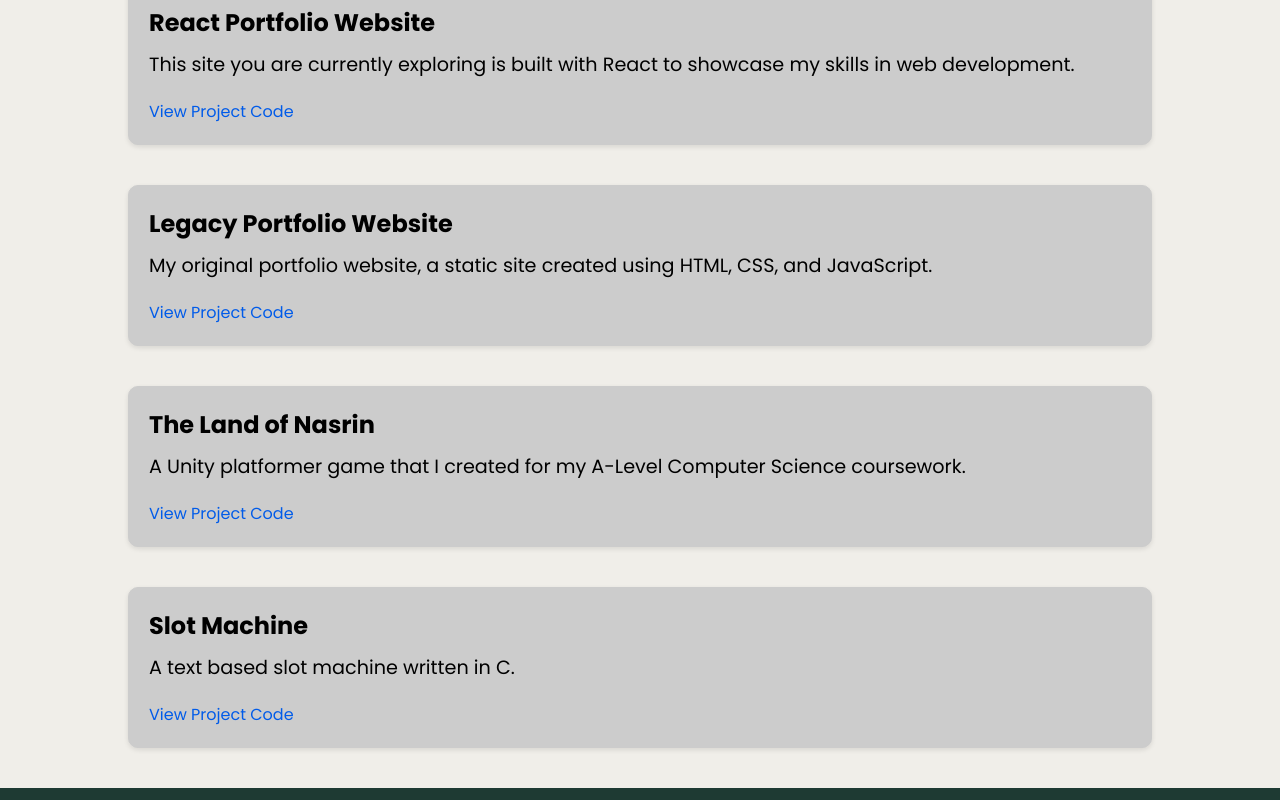
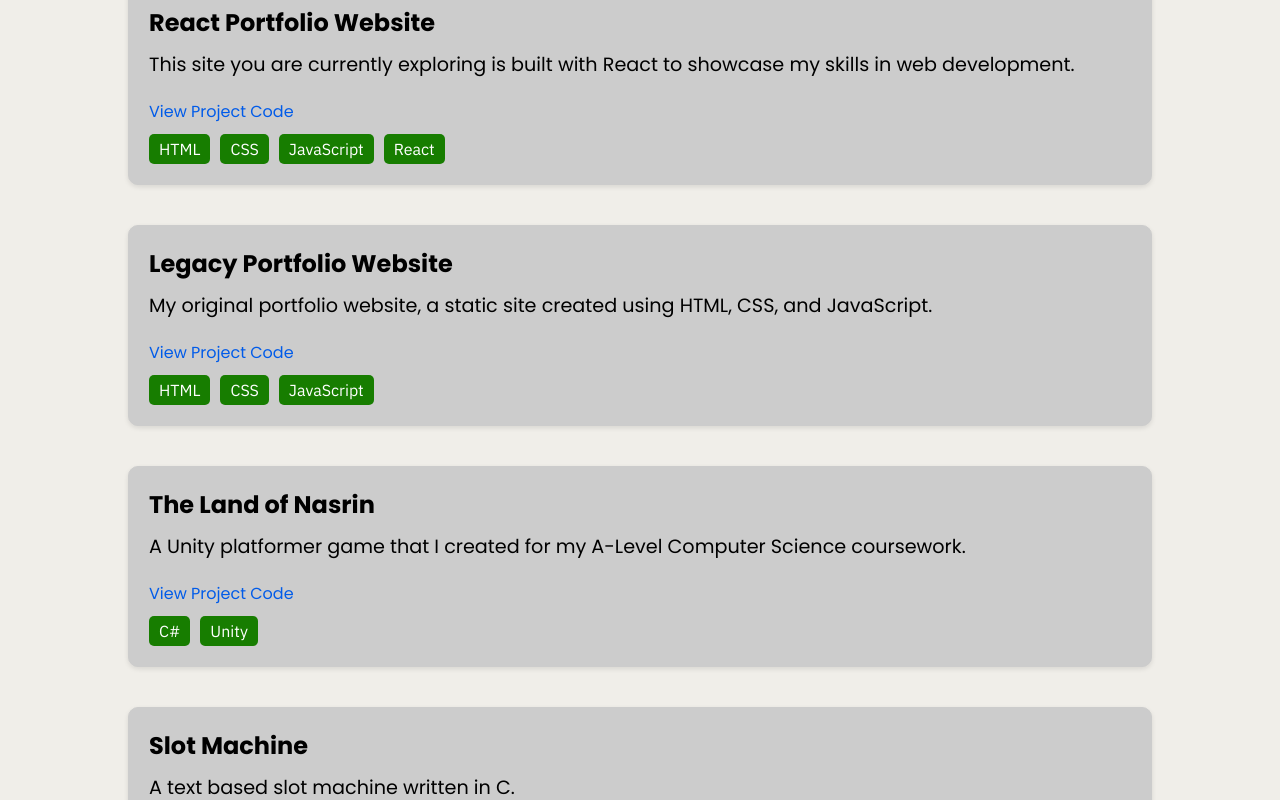
Before and after one commit to adamcounihan-dev/Portfolio-Website, a React (Vite) app: page / in a window 1280 px wide. Shown: the part 940-1740 px from the top of the page. Built offline with nearby package versions, Linux system fonts and the light colour scheme.

Commit message:
feat: add project languages lists

```diff
--- a/src/components/Projects/Projects.jsx
+++ b/src/components/Projects/Projects.jsx
@@ -6,21 +6,25 @@ function getProjects() {
             title: 'React Portfolio Website',
             description: 'This site you are currently exploring is built with React to showcase my skills in web development.',
             link: 'https://github.com/adamlcounihan/Portfolio-Website',
+            languages: ['HTML', 'CSS', 'JavaScript', 'React']
         },
         {
             title: 'Legacy Portfolio Website',
             description: 'My original portfolio website, a static site created using HTML, CSS, and JavaScript.',
             link: 'https://github.com/adamlcounihan/Legacy-Portfolio-Website',
+            languages: ['HTML', 'CSS', 'JavaScript']
         },
         {
             title: 'The Land of Nasrin',
             description: 'A Unity platformer game that I created for my A-Level Computer Science coursework.',
             link: 'https://github.com/adamlcounihan/TheLandOfNasrin',
+            languages: ['C#', 'Unity']
         },
         {
             title: 'Slot Machine',
             description: 'A text based slot machine written in C.',
             link: 'https://github.com/adamlcounihan/SlotMachine',
+            languages: ['C']
         },
     ];
 }
@@ -41,6 +45,15 @@ function Projects() {
                     >
                         View Project Code
                     </a>
+                    <div className={styles.languagesContainer}>
+                        <ul className={styles.languagesList}>
+                            {project.languages.map((language, langIndex) => (
+                                <li key={langIndex} className={styles.languageItem}>
+                                    {language}
+                                </li>
+                            ))}
+                        </ul>
+                    </div>
                 </div>
             ))}
         </section>
--- a/src/components/Projects/ProjectsStyles.module.css
+++ b/src/components/Projects/ProjectsStyles.module.css
@@ -36,9 +36,35 @@
     text-decoration: underline;
 }
 
-.title{
+.title {
     max-width: 24ch;
     align-self: center;
     color: var(--light-accent-color);
     margin-top: 20px;
 }
+
+.languagesContainer {
+    margin-top: 10px;
+}
+
+.languagesTitle {
+    font-size: 1.2em;
+    margin-bottom: 5px;
+}
+
+.languagesList {
+    list-style-type: none;
+    padding: 0;
+    display: flex;
+    gap: 10px;
+    flex-wrap: wrap;
+}
+
+.languageItem {
+    background-color: var(--light-accent-color);
+    color: white;
+    padding: 5px 10px;
+    border-radius: 5px;
+    font-size: 1em;
+    font-family: 'IBM Plex Sans', sans-serif;
+}
```
